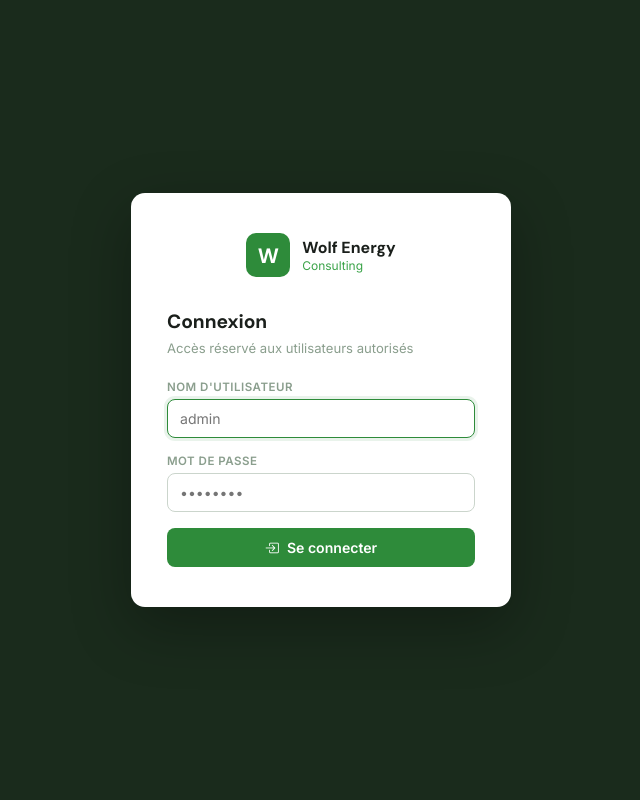
After one commit to K-dkh/wolf_app, a Flask app: page /login in a window 1280 px wide. The commit adds this page. Shown: the whole page, without its empty margins (319-959 px from the left). Run offline with Flask 3, Linux system fonts and the light colour scheme.

Commit message:
Ajout authentification login

```diff
--- a/app.py
+++ b/app.py
@@ -3,6 +3,8 @@ from flask_sqlalchemy import SQLAlchemy
 from dotenv import load_dotenv
 from datetime import date, datetime
 import os
+from flask_login import LoginManager, UserMixin, login_user, logout_user, login_required, current_user
+from werkzeug.security import generate_password_hash, check_password_hash
 
 load_dotenv()
 
@@ -12,6 +14,19 @@ app.config["SQLALCHEMY_TRACK_MODIFICATIONS"] = False
 app.config["SECRET_KEY"] = os.getenv("SECRET_KEY", "wolf-energy-secret")
 
 db = SQLAlchemy(app)
+login_manager = LoginManager(app)
+login_manager.login_view = "login"
+login_manager.login_message = "Veuillez vous connecter pour accéder à cette page."
+
+class User(UserMixin, db.Model):
+    __tablename__ = "users"
+    id       = db.Column(db.Integer, primary_key=True)
+    username = db.Column(db.String(80), unique=True, nullable=False)
+    password = db.Column(db.String(200), nullable=False)
+
+@login_manager.user_loader
+def load_user(user_id):
+    return User.query.get(int(user_id))
 
 # ─────────────────────────────────────────────
 # MODÈLES (miroirs des tables PostgreSQL)
@@ -132,8 +147,40 @@ class Facture(db.Model):
 # ─────────────────────────────────────────────
 # ROUTES
 # ─────────────────────────────────────────────
+@app.route("/login", methods=["GET", "POST"])
+def login():
+    if request.method == "POST":
+        username = request.form["username"]
+        password = request.form["password"]
+        user = User.query.filter_by(username=username).first()
+        if user and check_password_hash(user.password, password):
+            login_user(user)
+            return redirect(url_for("dashboard"))
+        flash("Identifiants incorrects.", "danger")
+    return render_template("login.html")
+
+@app.route("/logout")
+@login_required
+def logout():
+    logout_user()
+    return redirect(url_for("login"))
+
+@app.route("/init-admin")
+def init_admin():
+    if User.query.first():
+        return "Administrateur déjà créé."
+    with app.app_context():
+        db.create_all()
+        user = User(
+            username="admin",
+            password=generate_password_hash("wolf2026")
+        )
+        db.session.add(user)
+        db.session.commit()
+    return "Administrateur créé ! Login: admin / Mot de passe: wolf2026"
 
 @app.route("/")
+@login_required
 def dashboard():
     nb_clients    = Client.query.filter_by(actif=True).count()
     nb_biens      = Bien.query.filter_by(actif=True).count()
@@ -154,11 +201,13 @@ def dashboard():
 # ── CLIENTS ──────────────────────────────────
 
 @app.route("/clients")
+@login_required
 def clients_liste():
     clients = Client.query.filter_by(actif=True).order_by(Client.nom).all()
     return render_template("clients.html", clients=clients)
 
 @app.route("/clients/nouveau", methods=["GET","POST"])
+@login_required
 def client_nouveau():
     if request.method == "POST":
         c = Client(
@@ -179,6 +228,7 @@ def client_nouveau():
     return render_template("client_form.html", client=None, titre="Nouveau client")
 
 @app.route("/clients/<int:id>/modifier", methods=["GET","POST"])
+@login_required
 def client_modifier(id):
     c = Client.query.get_or_404(id)
     if request.method == "POST":
@@ -197,6 +247,7 @@ def client_modifier(id):
     return render_template("client_form.html", client=c, titre="Modifier le client")
 
 @app.route("/clients/<int:id>/archiver")
+@login_required
 def client_archiver(id):
     c = Client.query.get_or_404(id)
     c.actif = False
@@ -207,11 +258,13 @@ def client_archiver(id):
 # ── BIENS ─────────────────────────────────────
 
 @app.route("/biens")
+@login_required
 def biens_liste():
     biens = Bien.query.filter_by(actif=True).order_by(Bien.reference_bien).all()
     return render_template("biens.html", biens=biens)
 
 @app.route("/biens/nouveau", methods=["GET","POST"])
+@login_required
 def bien_nouveau():
     clients = Client.query.filter_by(actif=True).order_by(Client.nom).all()
     if request.method == "POST":
@@ -237,6 +290,7 @@ def bien_nouveau():
     return render_template("bien_form.html", bien=None, clients=clients, titre="Nouveau bien")
 
 @app.route("/biens/<int:id>/modifier", methods=["GET","POST"])
+@login_required
 def bien_modifier(id):
     b = Bien.query.get_or_404(id)
     clients = Client.query.filter_by(actif=True).order_by(Client.nom).all()
@@ -262,11 +316,13 @@ def bien_modifier(id):
 # ── AUDITS ────────────────────────────────────
 
 @app.route("/audits")
+@login_required
 def audits_liste():
     audits = Audit.query.order_by(Audit.date_creation.desc()).all()
     return render_template("audits.html", audits=audits)
 
 @app.route("/audits/nouveau", methods=["GET","POST"])
+@login_required
 def audit_nouveau():
     clients = Client.query.filter_by(actif=True).order_by(Client.nom).all()
     biens   = Bien.query.filter_by(actif=True).order_by(Bien.reference_bien).all()
@@ -298,6 +354,7 @@ def audit_nouveau():
     return render_template("audit_form.html", audit=None, clients=clients, biens=biens, titre="Nouvel audit")
 
 @app.route("/audits/<int:id>/modifier", methods=["GET","POST"])
+@login_required
 def audit_modifier(id):
     a = Audit.query.get_or_404(id)
     clients = Client.query.filter_by(actif=True).order_by(Client.nom).all()
@@ -329,11 +386,13 @@ def audit_modifier(id):
 # ── DEVIS ─────────────────────────────────────
 
 @app.route("/devis")
+@login_required
 def devis_liste():
     devis = Devis.query.order_by(Devis.date_creation.desc()).all()
     return render_template("devis.html", devis=devis)
 
 @app.route("/devis/nouveau", methods=["GET","POST"])
+@login_required
 def devis_nouveau():
     clients = Client.query.filter_by(actif=True).order_by(Client.nom).all()
     audits  = Audit.query.order_by(Audit.reference_audit).all()
@@ -356,6 +415,7 @@ def devis_nouveau():
     return render_template("devis_form.html", devis=None, clients=clients, audits=audits, titre="Nouveau devis")
 
 @app.route("/devis/<int:id>/modifier", methods=["GET","POST"])
+@login_required
 def devis_modifier(id):
     d = Devis.query.get_or_404(id)
     clients = Client.query.filter_by(actif=True).order_by(Client.nom).all()
@@ -380,11 +440,13 @@ def devis_modifier(id):
 # ── FACTURES ──────────────────────────────────
 
 @app.route("/factures")
+@login_required
 def factures_liste():
     factures = Facture.query.order_by(Facture.date_creation.desc()).all()
     return render_template("factures.html", factures=factures)
 
 @app.route("/factures/nouvelle", methods=["GET","POST"])
+@login_required
 def facture_nouvelle():
     clients = Client.query.filter_by(actif=True).order_by(Client.nom).all()
     audits  = Audit.query.order_by(Audit.reference_audit).all()
@@ -415,6 +477,7 @@ def facture_nouvelle():
         clients=clients, audits=audits, devis=devis, titre="Nouvelle facture")
 
 @app.route("/factures/<int:id>/modifier", methods=["GET","POST"])
+@login_required
 def facture_modifier(id):
     f = Facture.query.get_or_404(id)
     clients = Client.query.filter_by(actif=True).order_by(Client.nom).all()
@@ -444,11 +507,13 @@ def facture_modifier(id):
 # ── DOCUMENTS ─────────────────────────────────
 
 @app.route("/documents")
+@login_required
 def documents_liste():
     documents = Document.query.order_by(Document.date_ajout.desc()).all()
     return render_template("documents.html", documents=documents)
 
 @app.route("/documents/nouveau", methods=["GET","POST"])
+@login_required
 def document_nouveau():
     audits  = Audit.query.order_by(Audit.reference_audit).all()
     clients = Client.query.filter_by(actif=True).order_by(Client.nom).all()
--- a/templates/base.html
+++ b/templates/base.html
@@ -415,7 +415,11 @@
   </nav>
   <div class="sidebar-footer">
     <span class="dot-online"></span>
-    Wolf Energy Consulting &nbsp;·&nbsp; v1.0
+    Wolf Energy &nbsp;·&nbsp; v1.0
+    &nbsp;&nbsp;
+    <a href="{{ url_for('logout') }}" style="color:var(--sb-txt-dim);text-decoration:none;font-size:0.71rem">
+      <i class="bi bi-box-arrow-right"></i> Déconnexion
+    </a>
   </div>
 </aside>
 
--- /dev/null
+++ b/templates/login.html
@@ -0,0 +1,142 @@
+<!DOCTYPE html>
+<html lang="fr">
+<head>
+  <meta charset="UTF-8">
+  <meta name="viewport" content="width=device-width, initial-scale=1.0">
+  <title>Connexion — Wolf Energy</title>
+  <link href="https://fonts.googleapis.com/css2?family=Inter:wght@400;500;600&family=DM+Sans:wght@700&display=swap" rel="stylesheet">
+  <link href="https://cdnjs.cloudflare.com/ajax/libs/bootstrap-icons/1.11.1/font/bootstrap-icons.min.css" rel="stylesheet">
+  <style>
+    * { box-sizing: border-box; margin: 0; padding: 0; }
+    body {
+      font-family: 'Inter', sans-serif;
+      background: #1A2B1C;
+      min-height: 100vh;
+      display: flex;
+      align-items: center;
+      justify-content: center;
+    }
+    .login-box {
+      background: #fff;
+      border-radius: 14px;
+      padding: 40px 36px;
+      width: 100%;
+      max-width: 380px;
+      box-shadow: 0 20px 60px rgba(0,0,0,0.3);
+    }
+    .logo {
+      display: flex;
+      align-items: center;
+      gap: 12px;
+      margin-bottom: 32px;
+      justify-content: center;
+    }
+    .logo-mark {
+      width: 44px; height: 44px;
+      background: #2E8B3A;
+      border-radius: 10px;
+      display: flex; align-items: center; justify-content: center;
+      font-family: 'DM Sans', sans-serif;
+      font-weight: 700; font-size: 1.3rem;
+      color: #fff;
+    }
+    .logo-words .name {
+      font-family: 'DM Sans', sans-serif;
+      font-weight: 700; font-size: 1rem;
+      color: #1A1F1B;
+    }
+    .logo-words .sub {
+      font-size: 0.75rem;
+      color: #3AA348;
+    }
+    h2 {
+      font-family: 'DM Sans', sans-serif;
+      font-size: 1.2rem;
+      color: #1A1F1B;
+      margin-bottom: 6px;
+    }
+    .subtitle {
+      font-size: 0.82rem;
+      color: #8A9E8D;
+      margin-bottom: 24px;
+    }
+    label {
+      display: block;
+      font-size: 0.72rem;
+      font-weight: 600;
+      color: #8A9E8D;
+      text-transform: uppercase;
+      letter-spacing: 0.5px;
+      margin-bottom: 5px;
+    }
+    input {
+      width: 100%;
+      padding: 10px 12px;
+      border: 1.5px solid #CBD5CC;
+      border-radius: 8px;
+      font-size: 0.88rem;
+      font-family: 'Inter', sans-serif;
+      outline: none;
+      margin-bottom: 16px;
+      transition: border-color 0.15s;
+    }
+    input:focus { border-color: #2E8B3A; box-shadow: 0 0 0 3px rgba(46,139,58,0.1); }
+    button {
+      width: 100%;
+      padding: 11px;
+      background: #2E8B3A;
+      color: #fff;
+      border: none;
+      border-radius: 8px;
+      font-size: 0.88rem;
+      font-weight: 600;
+      font-family: 'Inter', sans-serif;
+      cursor: pointer;
+      transition: background 0.15s;
+      display: flex; align-items: center; justify-content: center; gap: 8px;
+    }
+    button:hover { background: #1E6B28; }
+    .alert {
+      padding: 10px 14px;
+      border-radius: 8px;
+      margin-bottom: 16px;
+      font-size: 0.82rem;
+      background: #FFEBEE;
+      border: 1px solid #EF9A9A;
+      color: #C62828;
+      display: flex; align-items: center; gap: 8px;
+    }
+  </style>
+</head>
+<body>
+  <div class="login-box">
+    <div class="logo">
+      <div class="logo-mark">W</div>
+      <div class="logo-words">
+        <div class="name">Wolf Energy</div>
+        <div class="sub">Consulting</div>
+      </div>
+    </div>
+    <h2>Connexion</h2>
+    <p class="subtitle">Accès réservé aux utilisateurs autorisés</p>
+
+    {% with messages = get_flashed_messages(with_categories=true) %}
+      {% for cat, msg in messages %}
+        <div class="alert">
+          <i class="bi bi-exclamation-triangle-fill"></i> {{ msg }}
+        </div>
+      {% endfor %}
+    {% endwith %}
+
+    <form method="POST">
+      <label>Nom d'utilisateur</label>
+      <input name="username" type="text" placeholder="admin" required autofocus>
+      <label>Mot de passe</label>
+      <input name="password" type="password" placeholder="••••••••" required>
+      <button type="submit">
+        <i class="bi bi-box-arrow-in-right"></i> Se connecter
+      </button>
+    </form>
+  </div>
+</body>
+</html>
```
